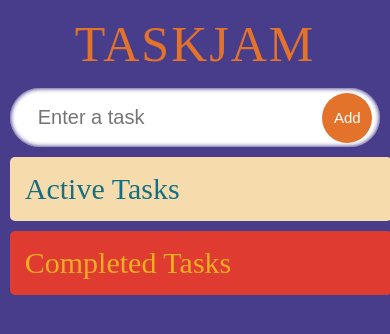
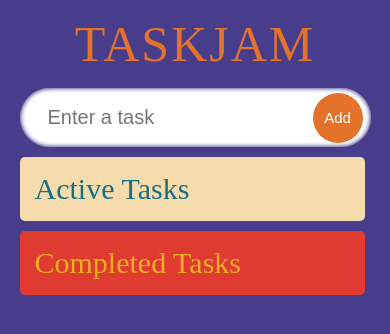
Before and after one commit to sludovicdelys/taskjam, a React (Create React App) app: page / in a window 390 px wide. Shown: the top 334 px of the page. Built offline with nearby package versions, Linux system fonts and the light colour scheme; a web font is replaced by a local one.

Commit message:
fix : responsive for mobile

```diff
--- a/src/components/styles.css
+++ b/src/components/styles.css
@@ -141,3 +141,19 @@
         flex-direction: column;
     }
 }
+
+@media (max-width: 400px) {
+    .input {
+        width: 90%;
+    }
+
+    .todos {
+        width: 90%;
+        margin-bottom : 10px;
+    }
+
+    .container {
+        width: 90%;
+        flex-direction: column;
+    }
+}
```
